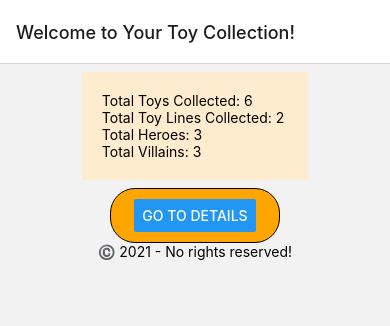
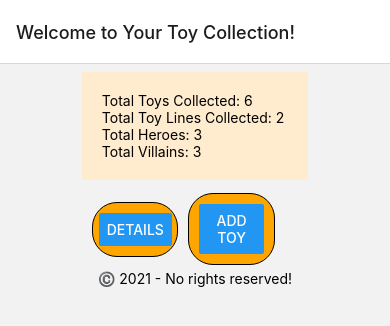
Before and after one commit to damiandeleon/toy-collection-frontend-RN, a React Native app: screen / in a window 390 px wide. Shown: the top 326 px of the page. Built offline with nearby package versions, Linux system fonts and the light colour scheme.

Commit message:
updated add form

```diff
--- a/components/Details.js
+++ b/components/Details.js
@@ -18,12 +18,12 @@ function Details(props) {
             title='Home'
           ></Button>
         </View>
-        {/* <View style={styles.navButton}>
+        <View style={styles.navButton}>
           <Button
             onPress={() => navigation.navigate("AddForm")}
             title='Add Toy'
           ></Button>
-        </View> */}
+        </View>
       </View>
 
       {data.map((toy) => {
@@ -63,7 +63,7 @@ function Details(props) {
               <Text>Bad Guy </Text>
               <Text>Ages {toy.maxForAge} and up</Text>
               <Pressable
-                style={({ pressed }) => [
+                style={ ({ pressed }) => [
                   {
                     backgroundColor: pressed ? "#E6E6FA" : "#CD5C5C",
                   },
--- a/components/Form.js
+++ b/components/Form.js
@@ -1,17 +1,154 @@
-import React from 'react'
-import { Text, TextInput, View } from 'react-native';
+import React, {useState} from 'react'
+import { Text, TextInput, View, StyleSheet, Pressable } from 'react-native';
+import { useForm, Controller } from "react-hook-form";
 
 function Form() {
 
-    const [text, setText] = useState("");
+    const {
+      control,
+      handleSubmit,
+      formState: { errors },
+    } = useForm({
+      defaultValues: {
+        toyName: "",
+        toyLine: "",
+        faction: "",
+        maxForAge: 0,
+      },
+    });
+    const submitToy = (data) => console.log("Submitting Toy", data);
+
 
     return (
-        <View>
+      <View>
+        {/* toyname input */}
+        <Controller
+          control={control}
+          rules={{
+            required: true,
+          }}
+          render={({ field: { onChange, onBlur, value } }) => (
             <TextInput
-            >
-            </TextInput>
-        </View>
-    )
-}
+              style={styles.input}
+              onBlur={onBlur}
+              onChangeText={onChange}
+              value={value}
+              placeholder='Name of Toy Character'
+            />
+          )}
+          name='toyName'
+        />
+        {errors.toyName && <Text>This is required.</Text>}
+
+        {/* toyLine input */}
+        <Controller
+          control={control}
+          rules={{
+            required: true,
+          }}
+          render={({ field: { onChange, onBlur, value } }) => (
+            <TextInput
+              style={styles.input}
+              onBlur={onBlur}
+              onChangeText={onChange}
+              value={value}
+              placeholder='Toy Line'
+            />
+          )}
+          name='toyLine'
+        />
+        {errors.toyName && <Text>This is required.</Text>}
+
+        {/* faction input */}
+        <Controller
+          control={control}
+          rules={{
+            required: true,
+          }}
+          render={({ field: { onChange, onBlur, value } }) => (
+            <TextInput
+              style={styles.input}
+              onBlur={onBlur}
+              onChangeText={onChange}
+              value={value}
+              placeholder='Good or Evil'
+            />
+          )}
+          name='faction'
+        />
+        {errors.toyName && <Text>This is required.</Text>}
+
+        {/* maxAge input */}
+        <Controller
+          control={control}
+          rules={{
+            required: true,
+          }}
+          render={({ field: { onChange, onBlur, value } }) => (
+            <TextInput
+              style={styles.input}
+              onBlur={onBlur}
+              onChangeText={onChange}
+              value={value}
+              placeholder='Minimum Age to Play'
+            />
+          )}
+          name='maxForAge'
+        />
+        {errors.toyName && <Text>This is required.</Text>}
+
+        {/* <TextInput
+          style={styles.input}
+          onChangeText={setText.toyName}
+          value={text}
+          placeholder='Name'
+        ></TextInput>
+        <TextInput
+          style={styles.input}
+          onChangeText={setText.toyLine}
+          value={text}
+          placeholder='Toy Line'
+        ></TextInput>
+        <TextInput
+          style={styles.input}
+          onChangeText={setText.faction}
+          value={text}
+          placeholder='Good or Evil'
+        ></TextInput>
+        <TextInput
+          style={styles.input}
+          onChangeText={setText.maxForAge}
+          value={text}
+          placeholder='Minimum Age'
+        ></TextInput> */}
+        <Pressable
+          style={({ pressed }) => [
+            {
+              backgroundColor: pressed ? "#E6E6FA" : "#00FF00",
+            },
+            styles.button,
+          ]}
+          onPress={handleSubmit(submitToy)}
+        >
+          <Text style={{ color: "black", textAlign: "center" }}>Submit</Text>
+        </Pressable>
+      </View>
+    );
+};
+const styles = StyleSheet.create({
+  input: {
+    height: 40,
+    margin: 12,
+    borderWidth: 1,
+    padding: 10,
+  },
+  button: {
+    marginVertical: 10,
+    padding: 10,
+    borderRadius: 15,
+    borderColor: "black",
+    borderWidth: 0.5,
+  },
+});
 
 export default Form
--- a/components/MainBody.js
+++ b/components/MainBody.js
@@ -53,12 +53,19 @@ const MainBody = (props) => {
         <Text>Total Heroes: {toyFactionSumGood} </Text>
         <Text>Total Villains: {toyFactionSumEvil} </Text>
       </View>
-      <View style={styles.button}>
-        <Button
-        onPress={() => navigation.navigate('Details', data)}
-        title="Go to Details">
-          <Text>Click here for Details</Text>
-        </Button>
+      <View style={styles.navContainer}>
+        <View style={styles.navButton}>
+          <Button
+            onPress={() => navigation.navigate("Details", data)}
+            title='Details'
+          ></Button>
+        </View>
+        <View style={styles.navButton}>
+          <Button
+            onPress={() => navigation.navigate("AddForm")}
+            title='Add Toy'
+          ></Button>
+        </View>
       </View>
     </View>
   );
@@ -84,6 +91,23 @@ const styles = StyleSheet.create({
     alignItems: "center",
     alignSelf: "center",
   },
+  navContainer: {
+    alignSelf: "center",
+    flexDirection: "row",
+    alignItems: "center",
+  },
+  navButton: {
+    borderColor: "black",
+    borderWidth: 0.5,
+    borderRadius: 25,
+    borderStyle: "solid",
+    backgroundColor: "orange",
+    padding: 10,
+    width: "40%",
+    alignItems: "center",
+    alignSelf: "center",
+    margin: 5,
+  },
 });
 
 export default MainBody;
--- a/package.json
+++ b/package.json
@@ -15,6 +15,7 @@
     "ky": "^0.28.6",
     "react": "17.0.1",
     "react-dom": "17.0.1",
+    "react-hook-form": "^7.20.2",
     "react-native": "0.64.2",
     "react-native-safe-area-context": "3.3.2",
     "react-native-screens": "~3.8.0",
--- a/pages/AddForm.js
+++ b/pages/AddForm.js
@@ -1,22 +1,62 @@
 import React from "react";
-import { Button, Text, View } from "react-native";
+import { Button, Text, View, StyleSheet } from "react-native";
 import Header from "../components/Header";
 import Form from "../components/Form";
 
-function AddForm({ navigation }) {
+function AddForm({ navigation}) {
+
   return (
     <View>
-      <Header />
-      <Text>I am the Add Form screen!</Text>
-      <Button
-        title='go to the main page'
-        onPress={() => {
-          navigation.navigate("Main");
-        }}
-      ></Button>
+      <View style={styles.navContainer}>
+        <View style={styles.navButton}>
+          <Button
+            onPress={() => navigation.navigate("Main")}
+            title='Home'
+          ></Button>
+        </View>
+      </View>
+
       <Form />
     </View>
   );
-}
+};
+const styles = StyleSheet.create({
+  container: {
+    width: "100%",
+    flexDirection: "column",
+    backgroundColor: "blanchedalmond",
+    padding: 20,
+    marginVertical: 8,
+    textAlign: "center",
+  },
+  button: {
+    borderColor: "black",
+    borderWidth: 0.5,
+    borderRadius: 25,
+    borderStyle: "solid",
+    backgroundColor: "orange",
+    padding: 10,
+    width: "75%",
+    alignItems: "center",
+    alignSelf: "center",
+  },
+  navContainer: {
+    alignSelf: "center",
+    flexDirection: "row",
+    alignItems: "center",
+  },
+  navButton: {
+    borderColor: "black",
+    borderWidth: 0.5,
+    borderRadius: 25,
+    borderStyle: "solid",
+    backgroundColor: "orange",
+    padding: 10,
+    width: "40%",
+    alignItems: "center",
+    alignSelf: "center",
+    margin: 5,
+  },
+});
 
 export default AddForm;
--- a/pages/Main.js
+++ b/pages/Main.js
@@ -11,6 +11,7 @@ import Banner from "../components/Banner";
 import Header from "../components/Header";
 import MainBody from "../components/MainBody";
 import Details from "../components/Details";
+import AddForm from "./AddForm";
 
 function Main({ navigation }) {
   const [data, setData] = useState([
@@ -64,6 +65,7 @@ function Main({ navigation }) {
   return (
     <View style={styles.mainView}>
       <MainBody dataLoad={data} />
+
       {/* <Details dataLoad={data} /> */}
       <Banner style={styles.footer} text={footerInfo} />
     </View>
```
Also changed, not shown: 1 other file (tests, documents, lock files or other folders).
